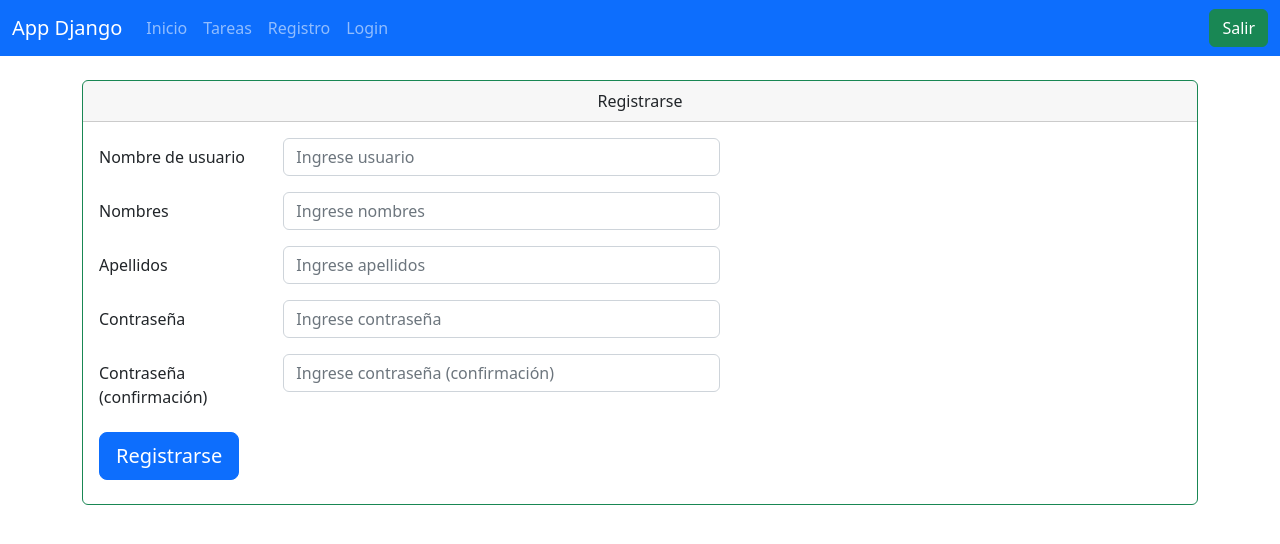
After one commit to jorge-ernesto/examen_parcial, a Django app: page /register/ in a window 1280 px wide. The commit adds this page. Shown: the top 544 px of the page. Run offline with Django 4.2, Linux system fonts and the light colour scheme.

Commit message:
Funcionalidad para registrar usuario

```diff
--- a/mainapp/templates/layouts/layout.html
+++ b/mainapp/templates/layouts/layout.html
@@ -8,6 +8,10 @@
     <title>App Django</title>
     <link href="https://cdn.jsdelivr.net/npm/bootstrap@5.2.2/dist/css/bootstrap.min.css" rel="stylesheet"
         integrity="sha384-Zenh87qX5JnK2Jl0vWa8Ck2rdkQ2Bzep5IDxbcnCeuOxjzrPF/et3URy9Bv1WTRi" crossorigin="anonymous">
+
+    <!-- Cargamos archivos estaticos -->
+    {% load static %}
+    <link rel="stylesheet" type="text/css" href="{% static 'css/styles.css' %}">
 </head>
 
 <body>
@@ -23,8 +27,14 @@
                         <li class="nav-item">
                             <a class="nav-link" href="{% url 'index_tareas' %}">Tareas</a>
                         </li>
+                        <li class="nav-item">
+                            <a class="nav-link" href="{% url 'register' %}">Registro</a>
+                        </li>
+                        <li class="nav-item">
+                            <a class="nav-link" href="{% url 'login' %}">Login</a>
+                        </li>
                     </ul>
-                    <button class="btn btn-success" type="submit">Salir</button>
+                    <a class="btn btn-success" href="{% url 'logout' %}">Salir</a>
                 </div>
             </div>
         </nav>
--- a/mainapp/templates/mainapp/index.html
+++ b/mainapp/templates/mainapp/index.html
@@ -5,6 +5,9 @@
 {% block content %}
     <h1>{{title}}</h1>
     <hr/>
+
+    <!-- Mensajes Flash -->
+    {% include 'messages/messages.html' %}
 
     <!-- Mensaje al usuario -->
     {% if user.email %}
--- /dev/null
+++ b/mainapp/templates/messages/messages.html
@@ -0,0 +1,8 @@
+<!-- Mensajes Flash -->
+{% if messages %}
+    {% for message in messages %}
+        <div {% if message.tags %} class="alert alert-{{ message.tags }}" {% endif %}>
+            {{message}}
+        </div>
+    {% endfor %}
+{% endif %}
--- /dev/null
+++ b/mainapp/templates/users/register.html
@@ -0,0 +1,59 @@
+{% extends 'layouts/layout.html' %}
+
+{% block title %} {{title}} {% endblock %}
+
+{% block content %}
+    <!-- Mensajes Flash -->
+    {% include 'messages/messages.html' %}
+
+    <!-- Formulario de Registro -->
+    <div class="card border-success">
+        <div class="card-header text-center">{{title}}</div>
+        <div class="card-body">
+
+            <form method="POST" action="{% url 'register_action' %}">
+                {% csrf_token %}
+
+                <div class="row mb-3">
+                    <label for="username" class="col-sm-2 col-form-label">Nombre de usuario</label>
+                    <div class="col-sm-5">
+                        <input type="input" class="form-control" name="username" placeholder="Ingrese usuario">
+                    </div>
+                </div>
+
+                <div class="row mb-3">
+                    <label for="first_name" class="col-sm-2 col-form-label">Nombres</label>
+                    <div class="col-sm-5">
+                        <input type="input" class="form-control" name="first_name" placeholder="Ingrese nombres">
+                    </div>
+                </div>
+
+                <div class="row mb-3">
+                    <label for="last_name" class="col-sm-2 col-form-label">Apellidos</label>
+                    <div class="col-sm-5">
+                        <input type="input" class="form-control" name="last_name" placeholder="Ingrese apellidos">
+                    </div>
+                </div>
+
+                <div class="row mb-3">
+                    <label for="password1" class="col-sm-2 col-form-label">Contraseña</label>
+                    <div class="col-sm-5">
+                        <input type="password" class="form-control" name="password1" placeholder="Ingrese contraseña">
+                    </div>
+                </div>
+
+                <div class="row mb-3">
+                    <label for="password2" class="col-sm-2 col-form-label">Contraseña (confirmación)</label>
+                    <div class="col-sm-5">
+                        <input type="password" class="form-control" name="password2" placeholder="Ingrese contraseña (confirmación)">
+                    </div>
+                </div>
+
+                <h4>
+                    <button type="submit" name="Registrarse" class="btn btn-lg btn-primary btn-block">Registrarse</button>
+                </h4>
+            </form>
+
+        </div>
+    </div>
+{% endblock %}
--- a/mainapp/urls.py
+++ b/mainapp/urls.py
@@ -4,4 +4,8 @@ from . import views
 urlpatterns = [
     path('', views.index, name="index"),
     path('inicio/', views.index, name="inicio"),
+    path('register/', views.register_page, name="register"),
+    path('login/', views.login_page, name="login"),
+    path('logout/', views.logout_user, name="logout"),
+    path('register-action/', views.register_action, name="register_action"),
 ]
--- a/mainapp/views.py
+++ b/mainapp/views.py
@@ -1,7 +1,82 @@
-from django.shortcuts import render
+from django.shortcuts import render, redirect
+from mainapp.models import Usuario
+from django.contrib import messages
+import hashlib
 
 # Create your views here.
 def index(request):
     return render(request, 'mainapp/index.html', {
         'title': 'Inicio'
     })
+
+def register_page(request):
+    # Mostramos formulario de registro
+    return render(request, 'users/register.html', {
+        'title': 'Registrarse'
+    })
+
+def register_action(request):
+    # print('POST:', request.POST)
+    # exit()
+
+    # Recoger datos del formulario
+    if request.method == "POST":
+        if 'Registrarse' in request.POST:
+
+            # Recoger datos del formulario
+            username = request.POST['username'].strip()
+            first_name = request.POST['first_name'].strip()
+            last_name = request.POST['last_name'].strip()
+            password1 = request.POST['password1'].strip()
+            password2 = request.POST['password2'].strip()
+
+            # Validacion
+            errores = {}
+            if password1 != password2:
+                errores['password1'] = 'La contraseña no coincide'
+            if (username == '' or username == None):
+                errores['username'] = 'El usuario no es válido'
+            if (first_name == '' or first_name == None):
+                errores['first_name'] = 'El nombres no es válido'
+            if (last_name == '' or last_name == None):
+                errores['last_name'] = 'El apellido no es válido'
+            if (password1 == '' or password1 == None):
+                errores['password1'] = 'La contraseña no es válida'
+            if (password2 == '' or password2 == None):
+                errores['password2'] = 'La contraseña (confirmación) no es válida'
+
+            if (len(errores) > 0):
+                for error in errores:
+                    messages.warning(request, errores[error])
+                return redirect('register')
+
+            # Cifrar contraseña
+            cifrado = hashlib.sha256()
+            cifrado.update(password1.encode('utf8')) # El metodo update recibe un byte
+            password_cifrado = cifrado.hexdigest() # Obtenemos el string hexadecimal del cifrado que genero la libreria
+
+            # Obtenemos datos
+            usuario = Usuario(
+                username = username,
+                first_name = first_name,
+                last_name = last_name,
+                password = password_cifrado
+            )
+
+            # Guardamos
+            try:
+                usuario.save()
+                messages.success(request, 'El usuario se creo correctamente')
+                return redirect('inicio')
+            except Exception as e:
+                messages.warning(request, 'ERROR: ' + str(e))
+                return redirect('register')
+
+def login_page(request):
+    # Mostramos formulario de login
+    return render(request, 'users/login.html', {
+        'title': 'Login'
+    })
+
+def logout_user(request):
+    return None
```
Also changed, not shown: gestion_tareas/forms.py (added, +21 -0 lines), gestion_tareas/templates/gestion_tareas/create.html (+11 -1 lines), gestion_tareas/views.py (+37 -22 lines), mainapp/templates/users/login.html (added, +38 -0 lines).
